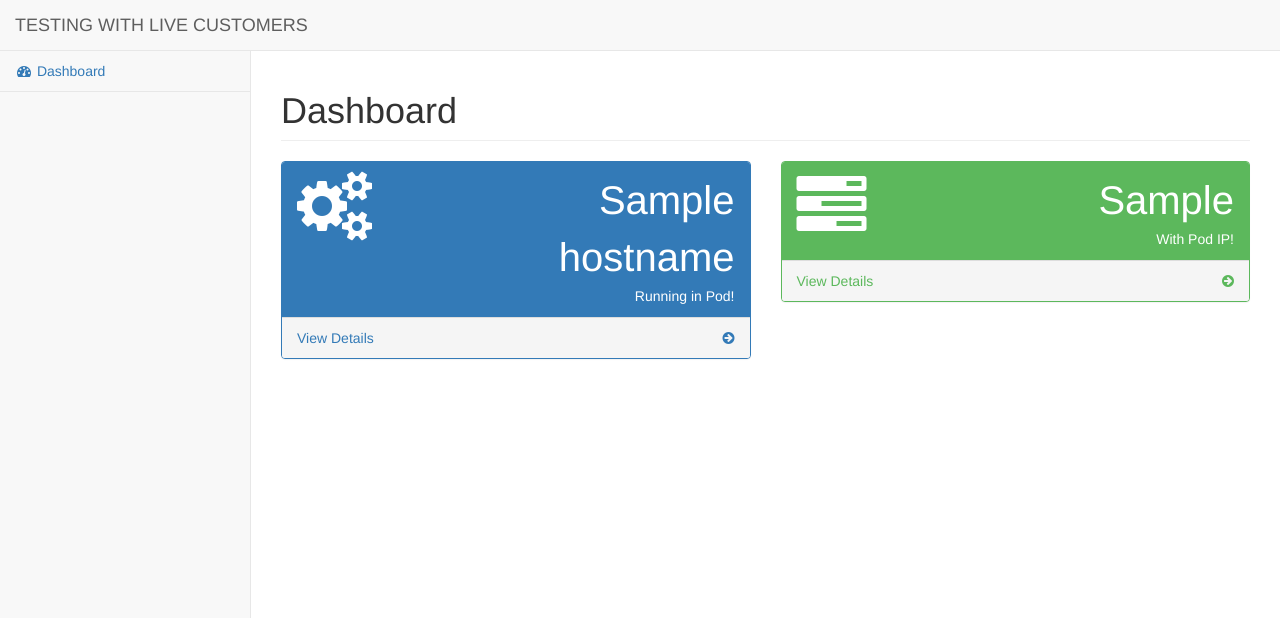
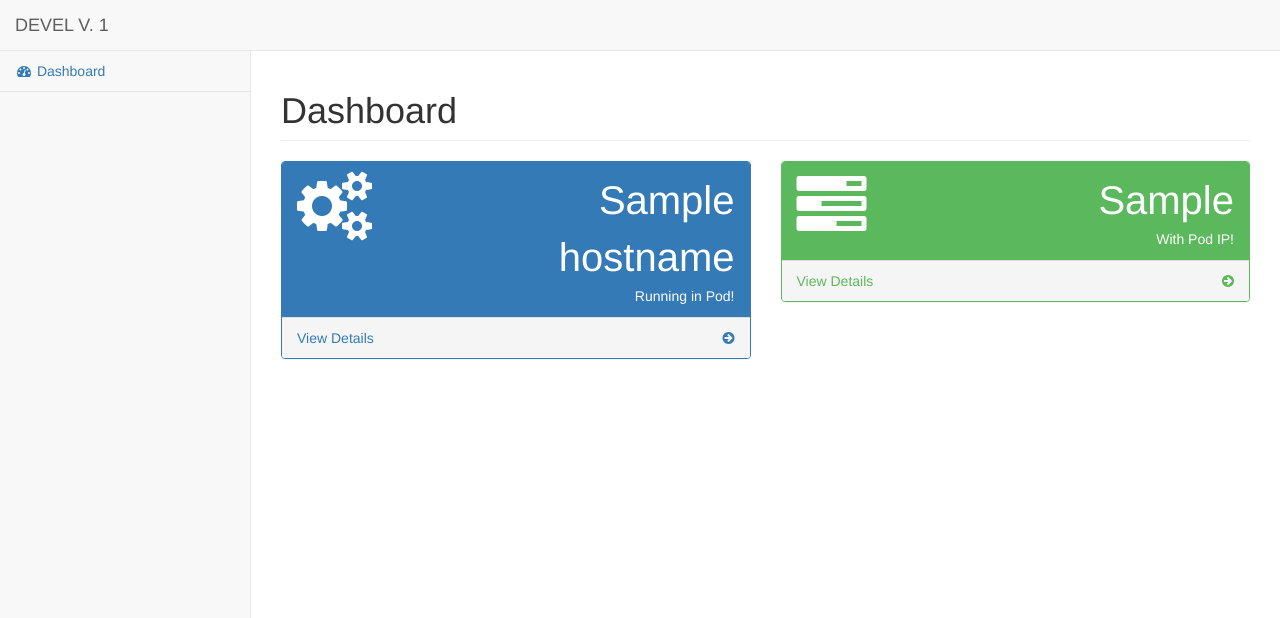
Before and after one commit to xandradx/demodockerapp, a Flask app: template templates/dash.html in a window 1280 px wide. Shown: the top 618 px of the page. Run offline with Flask 2, Linux system fonts and the light colour scheme; the template is opened without the code that fills it: most values are stand-ins (such as "Sample title", 1, 10 or a date in 2020); some libraries are stand-ins or nearby versions.

Commit message:
Update dash.html

```diff
--- a/templates/dash.html
+++ b/templates/dash.html
@@ -27,7 +27,7 @@
                     <span class="icon-bar"></span>
                     <span class="icon-bar"></span>
                     <span class="icon-bar"></span>
-                </button><a class="navbar-brand" href="{{ url_for('index') }}">TESTING WITH LIVE CUSTOMERS</a>
+                </button><a class="navbar-brand" href="{{ url_for('index') }}">DEVEL V. 1</a>
             </div>
             <!-- /.navbar-header -->
 
```
